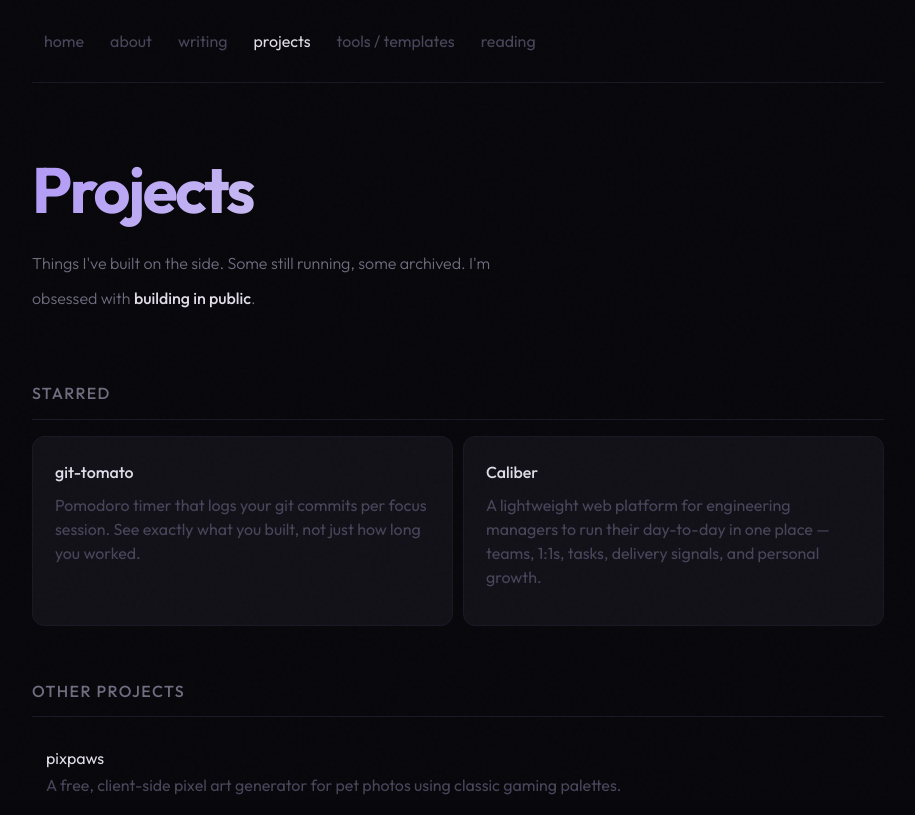
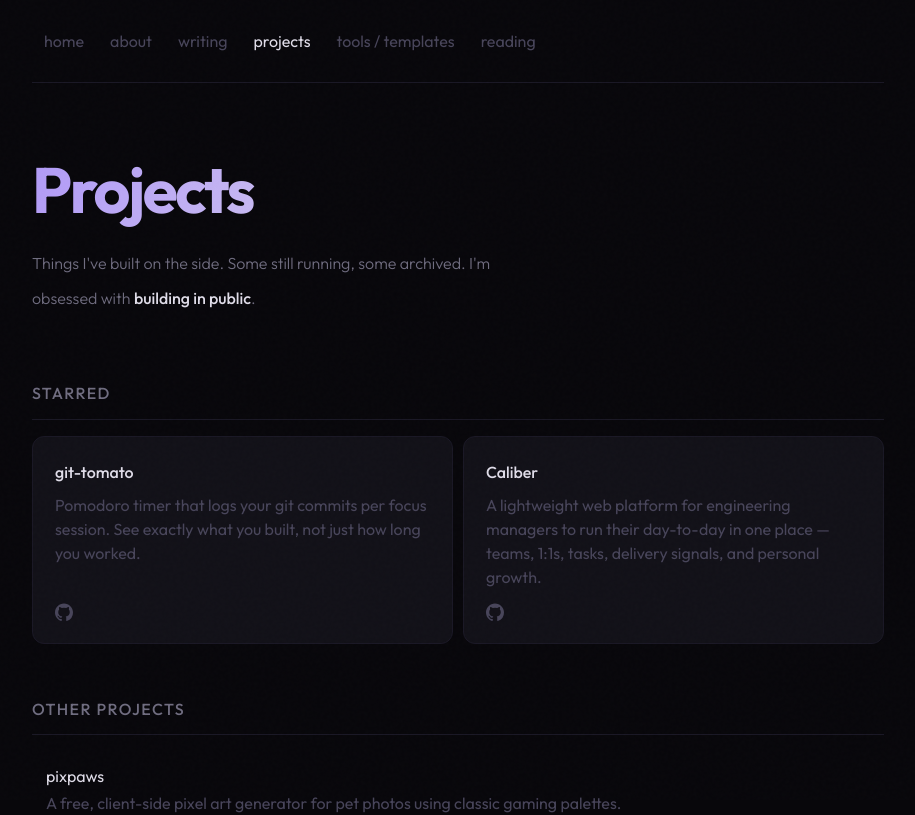
Before and after one commit to shiphrahx/cassia-almeida.com, a Next.js app: page /projects in a window 1280 px wide. Shown: the top 815 px of the page, without its empty margins (182-1097 px from the left). Built offline with nearby package versions, Linux system fonts and the light colour scheme; no server answers.

Commit message:
feat: link projects to GitHub Pages; add repo icon to starred cards

```diff
--- a/app/globals.css
+++ b/app/globals.css
@@ -178,6 +178,7 @@ nav {
 }
 
 .card {
+  position: relative;
   background: var(--bg-card);
   border: 1px solid var(--border);
   border-radius: 12px;
@@ -185,11 +186,33 @@ nav {
   transition: all 0.18s;
   display: flex;
   flex-direction: column;
-  cursor: pointer;
 }
 
 .card:hover { border-color: #26233a; transform: translateY(-1px); }
 .card-name { font-size: 1rem; font-weight: 500; color: var(--text); margin-bottom: 8px; }
+
+/* Stretched link: the whole card navigates to the live site… */
+.card-link { color: var(--text); }
+.card-link::after { content: ""; position: absolute; inset: 0; z-index: 0; }
+
+/* …while the GitHub icon sits above the overlay and links to the repo. */
+.card-footer {
+  display: flex;
+  align-items: center;
+  justify-content: space-between;
+  gap: 12px;
+  margin-top: auto;
+}
+
+.card-repo {
+  position: relative;
+  z-index: 1;
+  display: inline-flex;
+  color: var(--text-dim);
+  transition: color 0.12s;
+}
+
+.card-repo:hover { color: var(--text); }
 .card-desc { font-size: 1rem; color: var(--text-dim); line-height: 1.5; flex: 1; margin-bottom: 14px; }
 
 .card-tag {
--- a/app/projects/page.tsx
+++ b/app/projects/page.tsx
@@ -1,5 +1,13 @@
 import projects, { type Project } from "@/data/projects";
 import { getRepoMeta } from "@/lib/github";
+
+function GitHubIcon() {
+  return (
+    <svg viewBox="0 0 24 24" width="18" height="18" fill="currentColor" aria-hidden="true">
+      <path d="M12 .5C5.37.5 0 5.87 0 12.5c0 5.3 3.44 9.8 8.21 11.39.6.11.82-.26.82-.58 0-.29-.01-1.04-.02-2.05-3.34.72-4.04-1.61-4.04-1.61-.55-1.39-1.33-1.76-1.33-1.76-1.09-.74.08-.73.08-.73 1.2.09 1.84 1.24 1.84 1.24 1.07 1.83 2.81 1.3 3.49.99.11-.78.42-1.3.76-1.6-2.67-.3-5.47-1.33-5.47-5.93 0-1.31.47-2.38 1.24-3.22-.13-.3-.54-1.52.12-3.18 0 0 1.01-.32 3.3 1.23a11.5 11.5 0 0 1 6.01 0c2.29-1.55 3.3-1.23 3.3-1.23.66 1.66.25 2.88.12 3.18.77.84 1.24 1.91 1.24 3.22 0 4.61-2.81 5.62-5.49 5.92.43.37.81 1.1.81 2.22 0 1.61-.01 2.9-.01 3.29 0 .32.22.7.83.58A12 12 0 0 0 24 12.5C24 5.87 18.63.5 12 .5z" />
+    </svg>
+  );
+}
 
 type EnrichedProject = Project & {
   name: string;
@@ -7,6 +15,7 @@ type EnrichedProject = Project & {
   language: string | null;
   createdAt: string | null;
   caption: string | null;
+  siteUrl: string | null;
 };
 
 const byCreatedDesc = (a: EnrichedProject, b: EnrichedProject) =>
@@ -23,6 +32,7 @@ export default async function Projects() {
         language: meta.language,
         createdAt: meta.createdAt,
         caption: project.description ?? meta.description,
+        siteUrl: meta.siteUrl,
       };
     })
   );
@@ -44,11 +54,29 @@ export default async function Projects() {
           <div className="section-header"><span className="section-title">Starred</span></div>
           <div className="card-grid">
             {starred.map((p) => (
-              <a key={p.url} className="card" href={p.url} target="_blank" rel="noopener noreferrer">
-                <div className="card-name">{p.name}</div>
+              <div key={p.url} className="card">
+                <a
+                  className="card-name card-link"
+                  href={p.siteUrl ?? p.url}
+                  target="_blank"
+                  rel="noopener noreferrer"
+                >
+                  {p.name}
+                </a>
                 {p.caption && <div className="card-desc">{p.caption}</div>}
-                {p.language && <span className="card-tag">{p.language.toLowerCase()}</span>}
-              </a>
+                <div className="card-footer">
+                  {p.language && <span className="card-tag">{p.language.toLowerCase()}</span>}
+                  <a
+                    className="card-repo"
+                    href={p.url}
+                    target="_blank"
+                    rel="noopener noreferrer"
+                    aria-label={`${p.name} source on GitHub`}
+                  >
+                    <GitHubIcon />
+                  </a>
+                </div>
+              </div>
             ))}
           </div>
         </div>
--- a/lib/github.ts
+++ b/lib/github.ts
@@ -41,9 +41,13 @@ export async function getRepoMeta(url: string): Promise<RepoMeta> {
   if (!parsed) return empty;
 
   try {
+    const token = process.env.GITHUB_TOKEN;
     const res = await fetch(`https://api.github.com/repos/${parsed.owner}/${parsed.repo}`, {
       cache: "force-cache",
-      headers: { Accept: "application/vnd.github+json" },
+      headers: {
+        Accept: "application/vnd.github+json",
+        ...(token ? { Authorization: `Bearer ${token}` } : {}),
+      },
     });
     if (!res.ok) throw new Error(`GitHub responded ${res.status}`);
     const data = await res.json();
```
